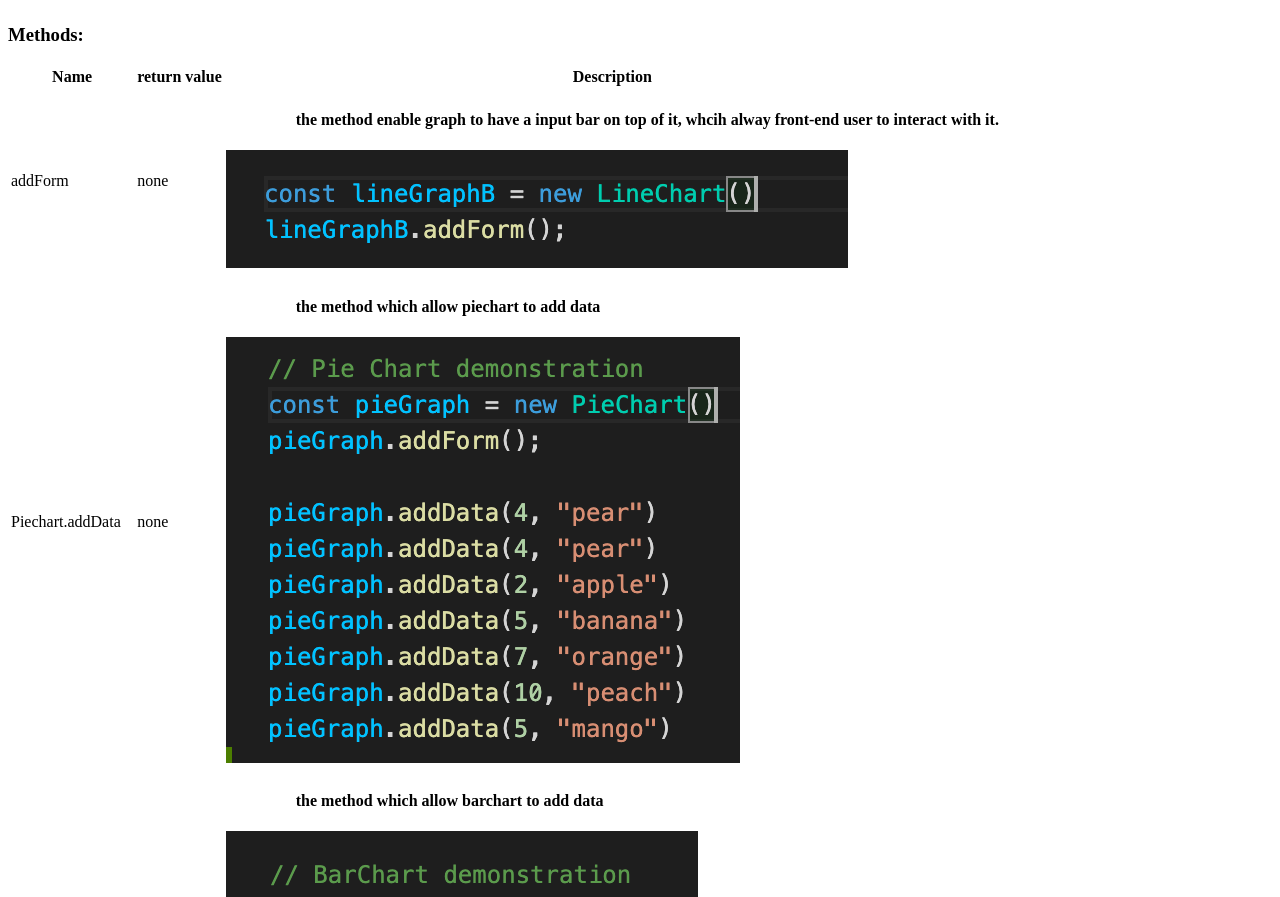
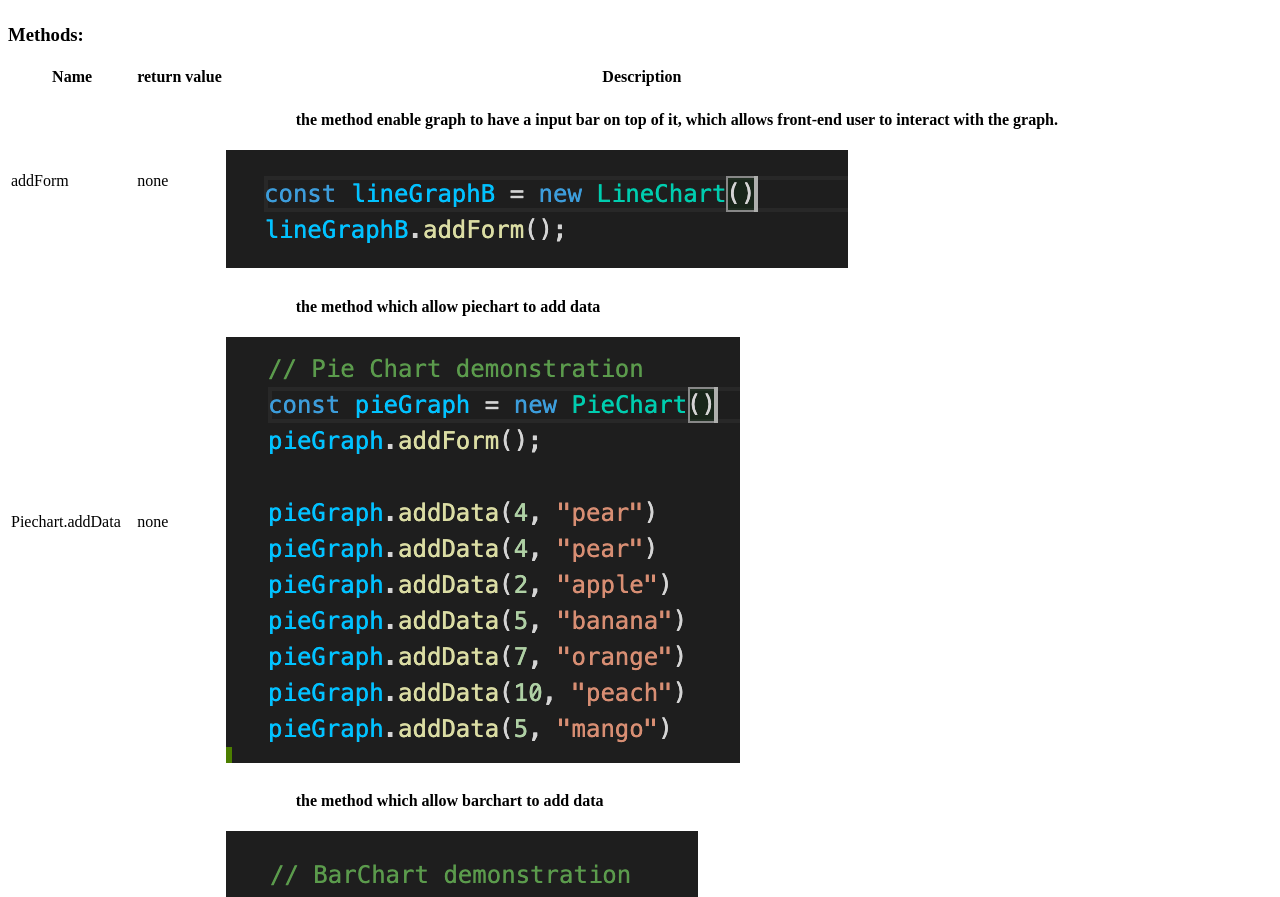
Before and after one commit to jiaqingren1106/GraphLibrary, a plain HTML site: page documentation.html in a window 1280 px wide. Shown: the part 1147-2044 px from the top of the page. Drawn offline with Linux system fonts and the light colour scheme; files whose address does not match are found by name.

Commit message:
change file

```diff
--- a/documentation.html
+++ b/documentation.html
@@ -121,8 +121,9 @@
                 </td>
                 <td>
                     <h4 style="margin-left: 70px;">
-                        the method enable graph to have a input bar on top of it, whcih alway front-end user to interact with it.
+                        the method enable graph to have a input bar on top of it, which allows front-end user to interact with the graph.
                     </h4>
+
                     <img src="./doc_image//addform.png">
 
                 </td>
```
Also changed, not shown: CSC309_graphLibrary.js (+1 -6 lines).
